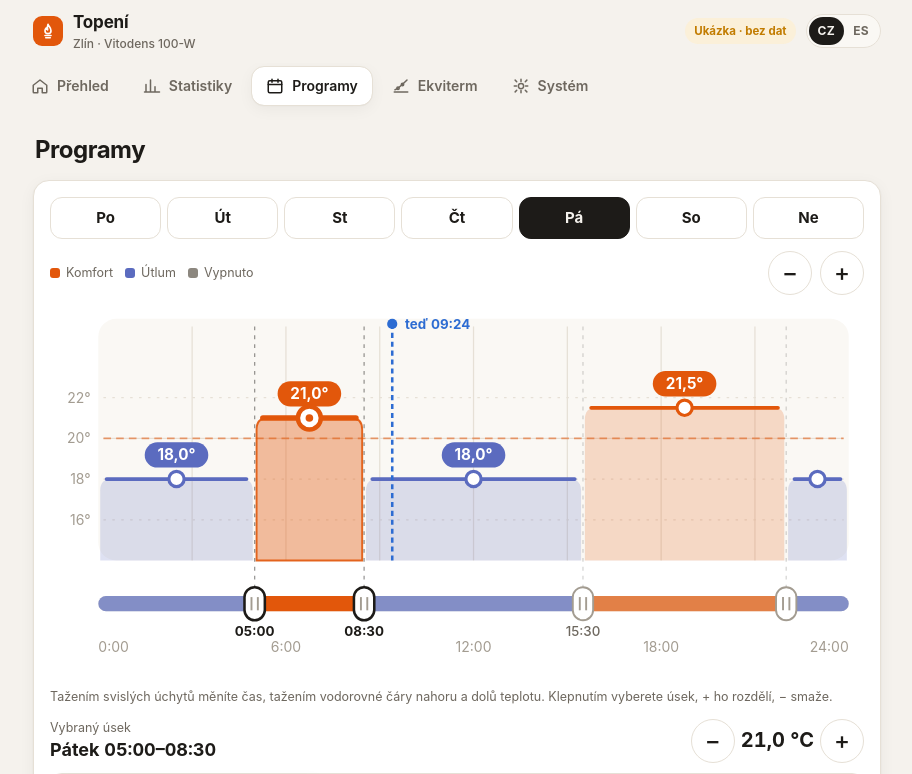
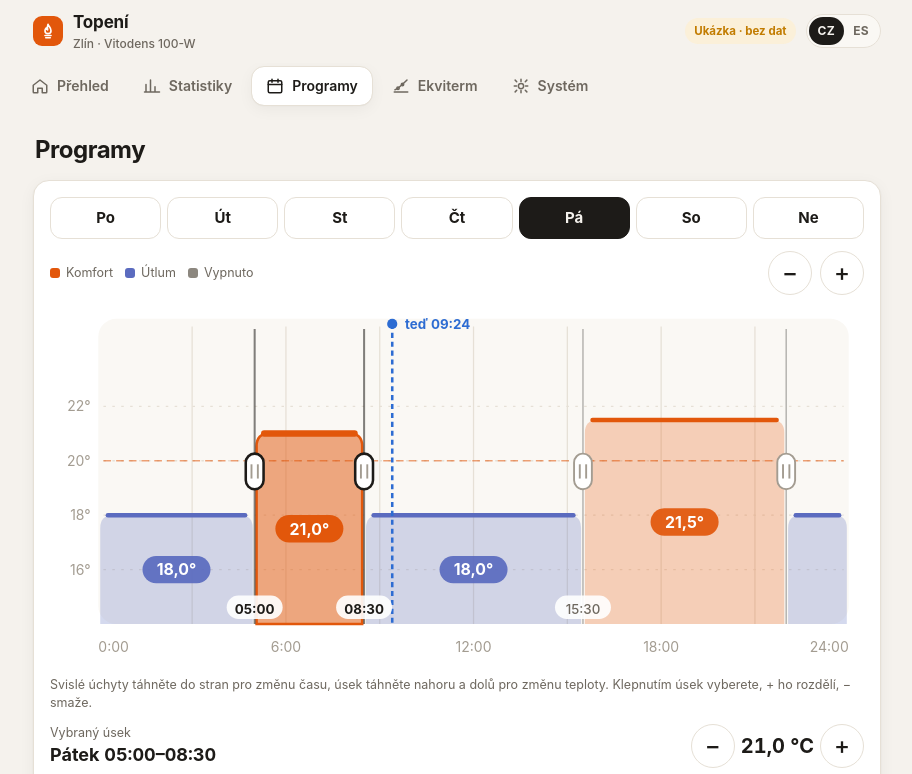
Before and after one commit to springbok-mk/springbok-mk.github.io, a plain HTML site: page topeni.html in a window 1280 px wide. Both pictures are taken after a click on the button "Programy". Shown: the top 774 px of the page, without its empty margins (183-1095 px from the left). Drawn offline with Linux system fonts and the light colour scheme.

Commit message:
Topení: graf programů bez spodní lišty, teplota uprostřed úseku
Čas se nastavuje úchyty přímo v grafu, teplota tažením úseku. Štítek teploty
je uprostřed bloku a kolečka na horní čáře jsou pryč.

Co-Authored-By: Claude Opus 5.5 <noreply@anthropic.com>

```diff
--- a/topeni.html
+++ b/topeni.html
@@ -296,7 +296,7 @@ nav.tabs svg{width:24px;height:24px}
       </div>
     </div>
     <div class="chartbox" style="margin-top:6px"><svg class="chart" id="chProg" viewBox="0 0 640 300" role="img" style="touch-action:none"></svg><div class="tip" id="tipProg"></div></div>
-    <p class="note" style="margin:6px 0 0" data-t="prog.help">Tažením svislých úchytů měníte čas, tažením vodorovné čáry nahoru a dolů teplotu. Klepnutím vyberete úsek, + ho rozdělí, − smaže.</p>
+    <p class="note" style="margin:6px 0 0" data-t="prog.help">Svislé úchyty táhněte do stran pro změnu času, úsek táhněte nahoru a dolů pro změnu teploty. Klepnutím úsek vyberete, + ho rozdělí, − smaže.</p>
     <div class="selinfo">
       <div><div class="muted small" data-t="prog.sel">Vybraný úsek</div><div class="num" style="font-size:18px;font-weight:700" id="selTime">—</div></div>
       <div class="stepper"><button class="btn round" id="tDown" aria-label="−0,5 °C">−</button><b class="num" id="selTemp">—</b><button class="btn round" id="tUp" aria-label="+0,5 °C">+</button></div>
@@ -396,7 +396,7 @@ cs:{app:'Topení',title:'Topení · Zlín',demo:'Ukázka · bez dat','tab.prehle
  'k.gas':'Plyn celkem','k.cost':'Náklady','k.price':'Kč/m³','k.dd':'Na denostupeň','k.dd.sub':'spotřeba bez vlivu počasí','k.burn':'Hořák hořel',days:'{n} dní',rate:'{r} m³ za hodinu hoření',
  gasUse:'Spotřeba plynu','gasM3':'Plyn (m³)',outAvg:'Průměr venku',summary:'Souhrn','col.p.h':'Hodina','col.p.d':'Den','col.p.w':'Týden','col.p.m':'Měsíc','col.gas':'Plyn m³','col.burn':'Hoření h','col.out':'Venku Ø °C','col.rate':'m³/h hoření',total:'Celkem',
  runtime:'Doba chodu',showOn:'Zobrazit dobu zapnutí topení','showOn.sub':'od 6. 11. je topení zapnuté 24 h denně',burned:'Hořák hořel',heatOn:'Topení zapnuto',
- 'kind.k':'Komfort','kind.e':'Útlum','kind.o':'Vypnuto','prog.help':'Tažením svislých úchytů měníte čas, tažením vodorovné čáry nahoru a dolů teplotu. Klepnutím vyberete úsek, + ho rozdělí, − smaže.',
+ 'kind.k':'Komfort','kind.e':'Útlum','kind.o':'Vypnuto','prog.help':'Svislé úchyty táhněte do stran pro změnu času, úsek táhněte nahoru a dolů pro změnu teploty. Klepnutím úsek vyberete, + ho rozdělí, − smaže.',
  'prog.sel':'Vybraný úsek','tpl.work':'Pracovní den','tpl.home':'Home office','tpl.wknd':'Víkend',copyAll:'Kopírovat tento den na Po–Pá',copied:'Zkopírováno na pracovní dny',tplDone:'Šablona použita',
  vac:'Dovolená','vac.title':'Režim dovolené','vac.sub':'Celou dobu útlum 16 °C, den před návratem zase podle programu.',from:'Od',to:'Do','vac.on':'Dovolená naplánována – jen ukázka','vac.off':'Dovolená zrušena',
  'prog.note':'Programy řídí naše regulace. Časový program ve ViCare se nastaví na celý den normální, aby se plány nepraly.',minSeg:'Úsek už nejde zmenšit',lastSeg:'Den musí mít aspoň jeden úsek',
@@ -424,7 +424,7 @@ es:{app:'Calefacción',title:'Calefacción · Zlín',demo:'Demo · sin datos','t
  'k.gas':'Gas total','k.cost':'Coste','k.price':'CZK/m³','k.dd':'Por grado-día','k.dd.sub':'consumo sin efecto del tiempo','k.burn':'Quemador',days:'{n} días',rate:'{r} m³ por hora de quemador',
  gasUse:'Consumo de gas','gasM3':'Gas (m³)',outAvg:'Media exterior',summary:'Resumen','col.p.h':'Hora','col.p.d':'Día','col.p.w':'Semana','col.p.m':'Mes','col.gas':'Gas m³','col.burn':'Quemador h','col.out':'Ext. Ø °C','col.rate':'m³/h quem.',total:'Total',
  runtime:'Tiempo de funcionamiento',showOn:'Mostrar tiempo de calefacción encendida','showOn.sub':'desde el 6/11 la calefacción está encendida 24 h',burned:'Quemador',heatOn:'Calefacción encendida',
- 'kind.k':'Confort','kind.e':'Reducido','kind.o':'Apagado','prog.help':'Arrastra las marcas verticales para cambiar la hora y la línea horizontal para la temperatura. Toca un tramo para elegirlo; + lo divide, − lo borra.',
+ 'kind.k':'Confort','kind.e':'Reducido','kind.o':'Apagado','prog.help':'Arrastra las marcas verticales a los lados para cambiar la hora y el tramo arriba o abajo para la temperatura. Toca un tramo para elegirlo; + lo divide, − lo borra.',
  'prog.sel':'Tramo seleccionado','tpl.work':'Día laboral','tpl.home':'Teletrabajo','tpl.wknd':'Fin de semana',copyAll:'Copiar este día a lun–vie',copied:'Copiado a los días laborables',tplDone:'Plantilla aplicada',
  vac:'Vacaciones','vac.title':'Modo vacaciones','vac.sub':'Todo el tiempo reducido a 16 °C; el día antes de volver, según el horario.',from:'Desde',to:'Hasta','vac.on':'Vacaciones programadas – solo demo','vac.off':'Vacaciones canceladas',
  'prog.note':'Los horarios los aplica nuestra regulación. El horario de ViCare se deja en normal todo el día para que no choquen.',minSeg:'El tramo no puede ser más corto',lastSeg:'El día necesita al menos un tramo',
@@ -669,42 +669,40 @@ function segEnd(d,i){return i+1<prog[d].length?prog[d][i+1].s:1440}
 function saveProg(){if(rpl){cancelAnimationFrame(rpl);rpl=0}store.set('prog2',prog);renderProg()}
 function renderDays(){$('#days').innerHTML=t('dayShort').map(function(dn,i){return '<button data-i="'+i+'" class="'+(i===day?'on':'')+'">'+dn+'</button>'}).join('');
   $$('#days button').forEach(function(b){b.addEventListener('click',function(){day=Number(b.dataset.i);sel=Math.min(sel,prog[day].length-1);renderProg()})})}
-var PW=640,PH=300,PL=38,PR=12,PT=44,PB=96,TRK=238;function progDims(){PH=compact()?440:300;TRK=PH-62}
+var PW=640,PH=290,PL=38,PR=12,PT=40,PB=40,TRK=150;function progDims(){PH=compact()?430:290;PB=compact()?48:36;TRK=(PT+PH-PB)/2}
 function PX(m){return PL+m/1440*(PW-PL-PR)}function PY(v){return PT+(TMAX-v)/(TMAX-TMIN)*(PH-PT-PB)}
-function CB(){return PH-PB}function OFFY(){return CB()-10}
+function CB(){return PH-PB}function OFFY(){return CB()-14}
 function roundTop(x,y,w,h,r){r=Math.max(0,Math.min(r,w/2,h));return 'M'+x+' '+(y+h)+'V'+(y+r)+'Q'+x+' '+y+' '+(x+r)+' '+y+'H'+(x+w-r)+'Q'+(x+w)+' '+y+' '+(x+w)+' '+(y+r)+'V'+(y+h)+'Z'}
 function renderProg(){
   renderDays();progDims();var svg=$('#chProg');clear(svg);svg.setAttribute('viewBox','0 0 640 '+PH);var segs=prog[day];if(sel>=segs.length)sel=segs.length-1;
-  var cb=CB(),top=PT-30,cp=compact(),fs=cp?18:12,small=cp?15:10.5;
+  var cb=CB(),top=PT-26,cp=compact(),fs=cp?19:12.5,small=cp?15:10.5,kw=cp?20:14,kh=cp?40:28,mid=(top+cb)/2;
   el('rect',{x:PL,y:top,width:PW-PL-PR,height:cb-top,rx:14,fill:css('--card2')},svg);
   for(var h=3;h<24;h+=3)el('line',{x1:PX(h*60),x2:PX(h*60),y1:top+6,y2:cb,stroke:css('--line'),'stroke-width':1},svg);
-  for(var g=16;g<=22;g+=2){el('line',{x1:PL+4,x2:PW-PR-4,y1:PY(g),y2:PY(g),stroke:css('--line'),'stroke-dasharray':g===COMFORT_FROM?'':'2 5'},svg);txt(svg,PL-6,PY(g)+4,g+'°','end')}
+  for(var g=16;g<=22;g+=2){el('line',{x1:PL+4,x2:PW-PR-4,y1:PY(g),y2:PY(g),stroke:css('--line'),'stroke-dasharray':'2 5'},svg);txt(svg,PL-6,PY(g)+4,g+'°','end')}
   el('line',{x1:PL+4,x2:PW-PR-4,y1:PY(COMFORT_FROM),y2:PY(COMFORT_FROM),stroke:css('--heat'),'stroke-width':1.2,'stroke-dasharray':'6 4',opacity:.55},svg);
   segs.forEach(function(sg,i){var x0=PX(sg.s)+1.5,x1=PX(segEnd(day,i))-1.5,w=Math.max(1,x1-x0),k=kindOf(sg),col=css(KC[k]),y=sg.temp==null?OFFY():PY(sg.temp),on=i===sel;
-    el('path',{d:roundTop(x0,y,w,cb-y,9),fill:col,opacity:on?.38:.2},svg);
-    el('line',{x1:x0+Math.min(5,w/2),x2:x1-Math.min(5,w/2),y1:y,y2:y,stroke:col,'stroke-width':on?4.5:3,'stroke-linecap':'round'},svg);
-    if(on)el('path',{d:roundTop(x0,y,w,cb-y,9),fill:'none',stroke:col,'stroke-width':1.5,opacity:.9},svg);
-    var lab=sg.temp==null?t('kind.o'):fmt(sg.temp,1)+'°',pw=lab.length*fs*.6+(cp?22:14),ph=fs+(cp?12:8),cx=(x0+x1)/2;
-    if(w>pw+4){el('rect',{x:cx-pw/2,y:y-ph-9,width:pw,height:ph,rx:ph/2,fill:col},svg);
-      txt(svg,cx,y-9-ph/2+fs*.36,lab,'middle','font-size:'+fs+'px;fill:'+css('--card')+';font-weight:700')}
-    if(w>22){el('circle',{cx:cx,cy:y,r:on?(cp?12:9):(cp?8:6),fill:css('--card'),stroke:col,'stroke-width':on?3.5:2.5},svg);if(on)el('circle',{cx:cx,cy:y,r:cp?4:3,fill:col},svg)}
+    el('path',{d:roundTop(x0,y,w,cb-y,10),fill:col,opacity:on?.5:.26},svg);
+    el('line',{x1:x0+Math.min(6,w/2),x2:x1-Math.min(6,w/2),y1:y,y2:y,stroke:col,'stroke-width':on?5:3.5,'stroke-linecap':'round'},svg);
+    if(on)el('path',{d:roundTop(x0,y,w,cb-y,10),fill:'none',stroke:col,'stroke-width':2},svg);
+    var lab=sg.temp==null?t('kind.o'):fmt(sg.temp,1)+'°',pw=lab.length*fs*.6+(cp?24:16),ph=fs+(cp?14:9),cx=(x0+x1)/2;
+    var inside=(cb-y)>=ph+10,cy=inside?(y+cb)/2:y-ph/2-8;
+    if(w>pw+kw+6){el('rect',{x:cx-pw/2,y:cy-ph/2,width:pw,height:ph,rx:ph/2,fill:col,opacity:on?1:.92},svg);
+      txt(svg,cx,cy+fs*.36,lab,'middle','font-size:'+fs+'px;fill:'+css('--card')+';font-weight:700')}
     var hit=el('rect',{x:x0,y:top,width:w,height:cb-top,fill:'transparent',style:'cursor:ns-resize'},svg);dragV(hit,i);
   });
   if(day===(new Date().getDay()+6)%7){var n=new Date(),nm=n.getHours()*60+n.getMinutes(),nx=PX(nm);
     el('line',{x1:nx,x2:nx,y1:top+4,y2:cb,stroke:css('--cold'),'stroke-width':2,'stroke-dasharray':'4 3'},svg);
     el('circle',{cx:nx,cy:top+4,r:cp?6:4,fill:css('--cold')},svg);
-    txt(svg,nx+(nx>PW-90?-10:10),top+4+small*.36,t('e.nowLbl')+' '+hhmm(nm),nx>PW-90?'end':'start','font-size:'+small+'px;fill:'+css('--cold')+';font-weight:700')}
-  el('rect',{x:PL,y:TRK-6,width:PW-PL-PR,height:12,rx:6,fill:css('--line')},svg);
-  segs.forEach(function(sg,i){var x0=PX(sg.s),x1=PX(segEnd(day,i));el('rect',{x:x0+(i?1:0),y:TRK-6,width:Math.max(1,x1-x0-(i?1:0)),height:12,rx:i===0||i===segs.length-1?6:2,fill:css(KC[kindOf(sg)]),opacity:i===sel?1:.7},svg)});
-  [0,6,12,18,24].forEach(function(hh){txt(svg,PX(hh*60),TRK+(cp?52:38),hh+':00',hh===0?'start':hh===24?'end':'middle')});
+    txt(svg,nx+(nx>PW-110?-10:10),top+4+small*.36,t('e.nowLbl')+' '+hhmm(nm),nx>PW-110?'end':'start','font-size:'+small+'px;fill:'+css('--cold')+';font-weight:700')}
+  [0,6,12,18,24].forEach(function(hh){txt(svg,PX(hh*60),cb+(cp?32:22),hh+':00',hh===0?'start':hh===24?'end':'middle')});
   segs.forEach(function(sg,i){if(i===0)return;var x=PX(sg.s),near=i===sel||i===sel+1;
-    el('line',{x1:x,x2:x,y1:top+6,y2:TRK-8,stroke:css('--ink'),'stroke-width':1,opacity:near?.45:.18,'stroke-dasharray':'3 4'},svg);
-    var kw=cp?22:16,kh=cp?36:26;
-    el('rect',{x:x-kw/2,y:TRK-kh/2,width:kw,height:kh,rx:kw/2,fill:css('--card'),stroke:near?css('--ink'):css('--faint'),'stroke-width':near?2:1.5},svg);
-    el('line',{x1:x-2.5,x2:x-2.5,y1:TRK-kh/5,y2:TRK+kh/5,stroke:css('--faint'),'stroke-width':1.5},svg);el('line',{x1:x+2.5,x2:x+2.5,y1:TRK-kh/5,y2:TRK+kh/5,stroke:css('--faint'),'stroke-width':1.5},svg);
-    var prevGap=x-PX(segs[i-1].s),nextGap=PX(segEnd(day,i))-x;
-    if(near||(prevGap>(cp?90:60)&&nextGap>(cp?90:60)))txt(svg,x,TRK+kh/2+small+2,hhmm(sg.s),'middle','font-size:'+small+'px;fill:'+css(near?'--ink':'--muted')+';font-weight:'+(near?700:500));
-    var hh=el('rect',{x:x-22,y:top,width:44,height:TRK+kh/2-top,fill:'transparent',style:'cursor:ew-resize'},svg);dragH(hh,i)});
+    el('line',{x1:x,x2:x,y1:top+8,y2:cb,stroke:css('--ink'),'stroke-width':near?1.6:1.2,opacity:near?.55:.3},svg);
+    el('rect',{x:x-kw/2,y:mid-kh/2,width:kw,height:kh,rx:kw/2,fill:css('--card'),stroke:near?css('--ink'):css('--faint'),'stroke-width':near?2:1.5},svg);
+    el('line',{x1:x-2.5,x2:x-2.5,y1:mid-kh/5,y2:mid+kh/5,stroke:css('--faint'),'stroke-width':1.5},svg);el('line',{x1:x+2.5,x2:x+2.5,y1:mid-kh/5,y2:mid+kh/5,stroke:css('--faint'),'stroke-width':1.5},svg);
+    var prevGap=x-PX(segs[i-1].s),nextGap=PX(segEnd(day,i))-x,tw=cp?62:44;
+    if(near||(prevGap>tw*1.4&&nextGap>tw*1.4)){el('rect',{x:x-tw/2,y:cb-small-12,width:tw,height:small+8,rx:(small+8)/2,fill:css('--card'),opacity:.9},svg);
+      txt(svg,x,cb-8,hhmm(sg.s),'middle','font-size:'+small+'px;fill:'+css(near?'--ink':'--muted')+';font-weight:'+(near?700:550))}
+    var hh=el('rect',{x:x-22,y:top,width:44,height:cb-top,fill:'transparent',style:'cursor:ew-resize'},svg);dragH(hh,i)});
   var s=segs[sel];$('#selTime').textContent=t('dayLong')[day]+' '+hhmm(s.s)+'–'+hhmm(segEnd(day,sel));$('#selTemp').textContent=s.temp==null?'—':fmt(s.temp,1)+' °C';
   $$('#kinds button').forEach(function(b){b.classList.toggle('on',b.dataset.v===kindOf(s))});
   updateNowBlock();
@@ -716,7 +714,7 @@ function dragV(hit,i){hit.addEventListener('pointerdown',function(ev){sel=i;var
     var sg=prog[day][i];if(v<TMIN+.5){sg.temp=null}else sg.temp=Math.max(TMIN+1,Math.min(TMAX,v));renderProgLight();showTip('<b>'+hhmm(sg.s)+'–'+hhmm(segEnd(day,i))+'</b> · '+(sg.temp==null?t('kind.o'):fmt(sg.temp,1)+' °C'),p.x,p.y,p.r)},
   function(){$('#tipProg').style.opacity=0;saveProg()});renderProgLight()})}
 function dragH(h,i){h.addEventListener('pointerdown',function(ev){ev.stopPropagation();var svg=$('#chProg');
-  drag(ev,function(e){var p=svgPt(svg,e),m=Math.round(((p.x-PL)/(PW-PL-PR)*1440)/15)*15,lo=prog[day][i-1].s+15,hi=segEnd(day,i)-15;m=Math.max(lo,Math.min(hi,m));prog[day][i].s=m;renderProgLight();showTip('<b>'+hhmm(m)+'</b>',PX(m),TRK-24,p.r)},
+  drag(ev,function(e){var p=svgPt(svg,e),m=Math.round(((p.x-PL)/(PW-PL-PR)*1440)/15)*15,lo=prog[day][i-1].s+15,hi=segEnd(day,i)-15;m=Math.max(lo,Math.min(hi,m));prog[day][i].s=m;renderProgLight();showTip('<b>'+hhmm(m)+'</b>',PX(m),TRK-30,p.r)},
   function(){$('#tipProg').style.opacity=0;saveProg()})})}
 var rpl=0;function renderProgLight(){if(rpl)return;rpl=requestAnimationFrame(function(){rpl=0;renderProg()})}
 $('#segAdd').addEventListener('click',function(){var segs=prog[day],s=segs[sel],a=s.s,b=segEnd(day,sel);if(b-a<30){toast(t('minSeg'));return}
```
